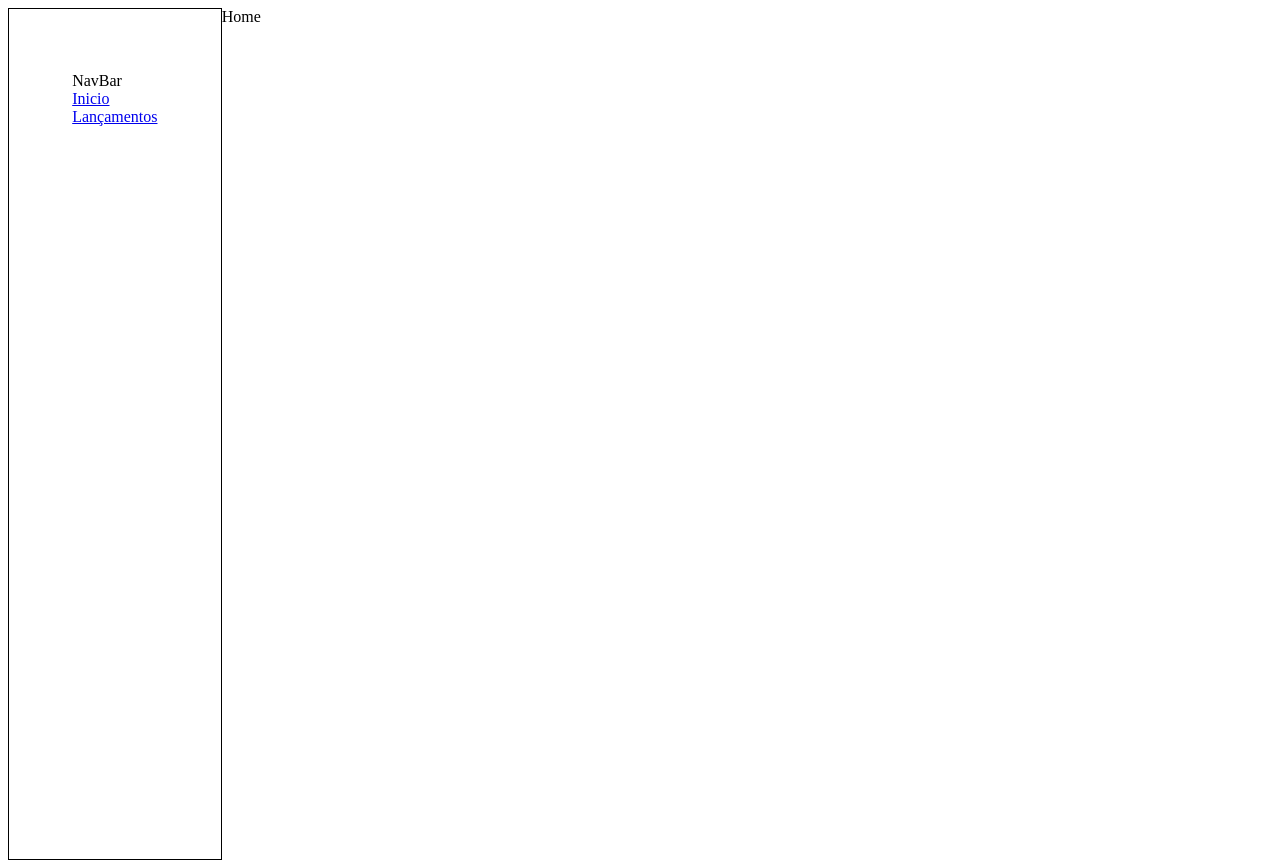
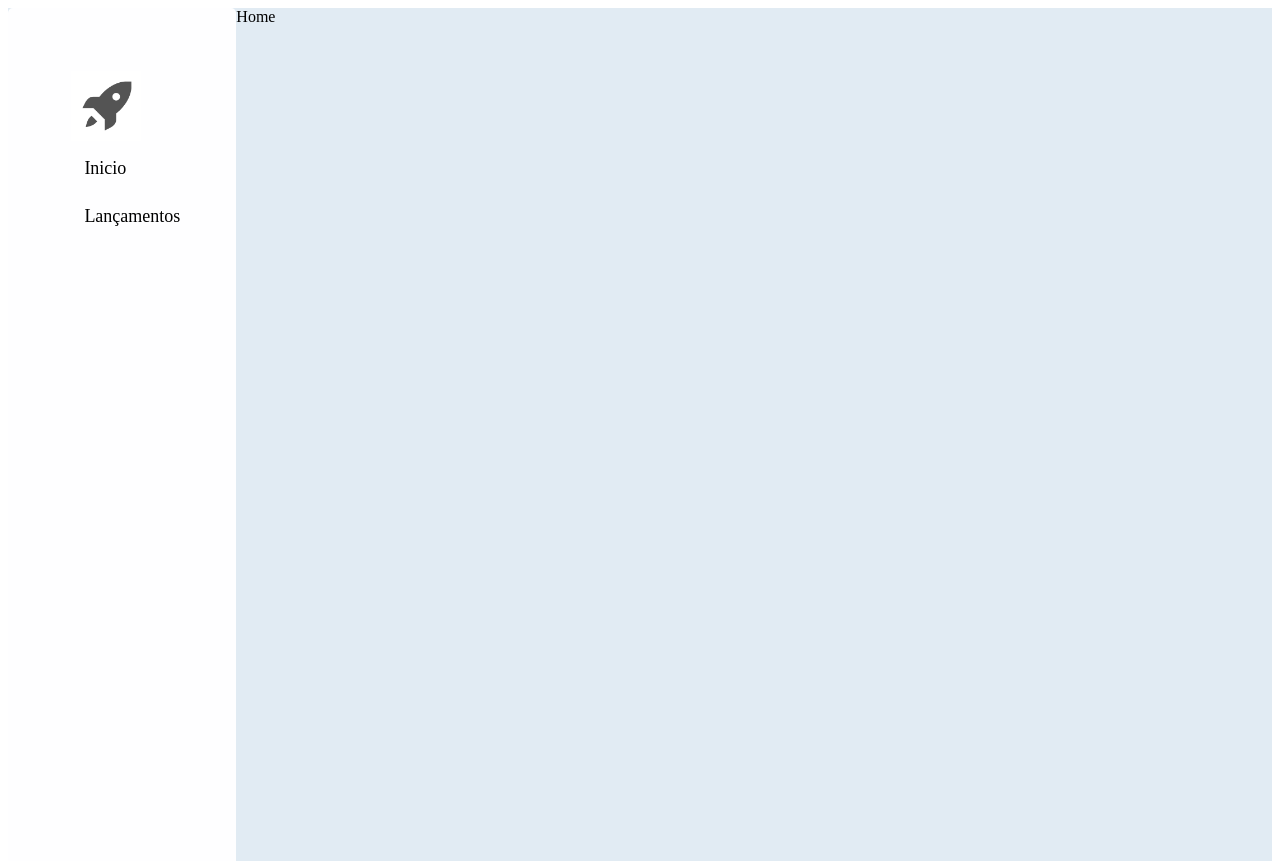
Before and after one commit to CarolinaInglethe/ci-space-x, a React (Create React App) app: page / in a window 1280 px wide. Shown: the top 861 px of the page. Built offline with nearby package versions, Linux system fonts and the light colour scheme.

Commit message:
CSS NavBar

```diff
--- a/src/components/NavBar.jsx
+++ b/src/components/NavBar.jsx
@@ -1,12 +1,15 @@
 import React from 'react';
 import { Link } from 'react-router-dom';
+import logoRocket from '../images/foguete-cinza.png'
 
 
 function NavBar() {
 
   return (
     <div className="navbar-container">
-         NavBar
+        <span>
+         <img src={logoRocket} alt="logo de foguete" width="70px"/>
+        </span>
          <Link to="/"> Inicio </Link>
          <Link to="/releases"> Lançamentos </Link>
     </div>
--- a/src/css/App.css
+++ b/src/css/App.css
@@ -1,11 +1,29 @@
+.App {
+  background-color: rgba(40, 110, 168, 0.137);
+}
+
 .home-container , .releases-container {
   display: flex;
 }
 
 .navbar-container {
-  border: 1px black solid;
+  background-color: rgba(255, 255, 255, 0.972);
+  border-radius: 5px;
   display: flex;
   flex-direction: column;
+  justify-content: space-between;
   padding: 5%;
   padding-bottom: 58%;
 }
+
+a {
+  color: black;
+  font-size: large;
+  margin: 10%;
+  padding: 3px;
+  text-decoration: none;
+}
+
+a:hover {
+  color: rgba(0, 0, 0, 0.561);
+}
```
Also changed, not shown: src/images/foguete-cinza.png (added), src/images/foguete-estrelas.png (added).
